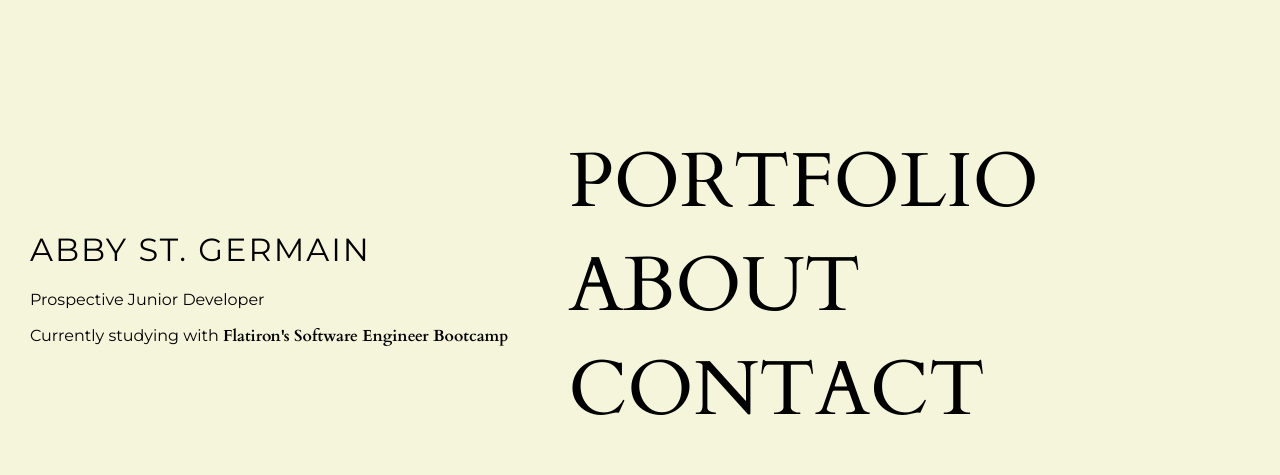
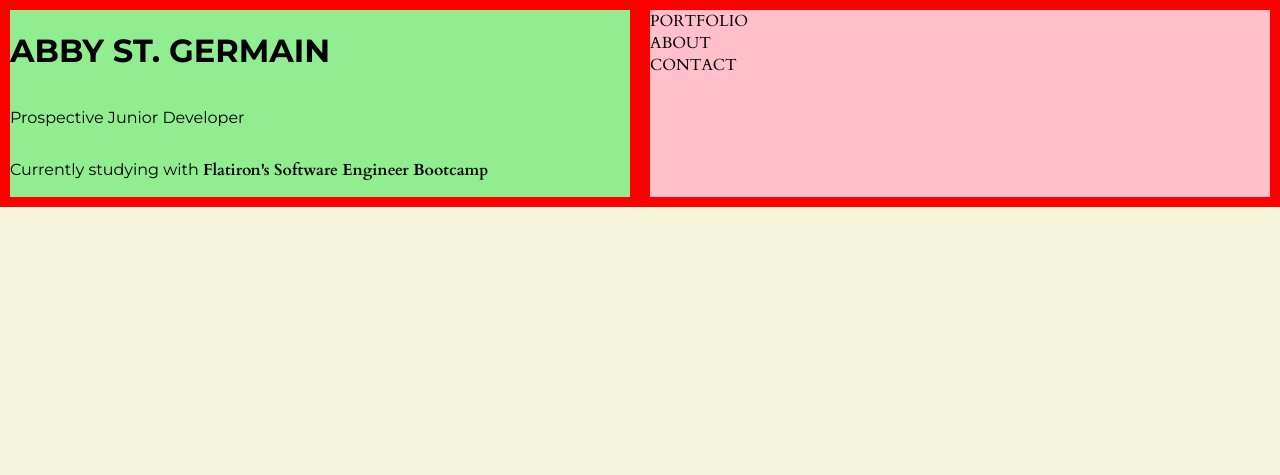
Before and after one commit to abbysaintg/my-personal-website-2, a plain HTML site: page index.html in a window 1280 px wide. Drawn offline with Linux system fonts and the light colour scheme.

Commit message:
trying to understand css but it's 2am lol

```diff
--- a/style.css
+++ b/style.css
@@ -22,37 +22,38 @@ body {
 
 .column-container {
     display: flex;
-    align-items: center;
+    background-color: red;
+}
+
+.column {
+    display: flex;
+    flex-direction: column;
+    flex-basis: 100%;
+    flex: 1;
+    margin: 10px;
 }
 
 /* ----------------------- left column ----------------------- */
 
 #column-left {
-    position: relative;
-    top: 100px;
-    padding: 30px;
-    /* background-color: lightgreen; */
+    background-color: lightgreen;
 }
 
-#column-left h1 {
+/* #column-left h1 {
     letter-spacing: 2px;
     font-weight: 400;
 }
 
 #column-left a:hover {
     color: slategray;
-}
+} */
 
 /* ----------------------- right column ----------------------- */
 
 #column-right {
-    position: relative;
-    top: 100px;
-    font-size: 6vw;
-    padding: 30px;
-    /* background-color: pink; */
+    background-color: pink;
 }
 
-#column-right a:hover {
+/* #column-right a:hover {
     font-style: italic;
-}
+} */
```
